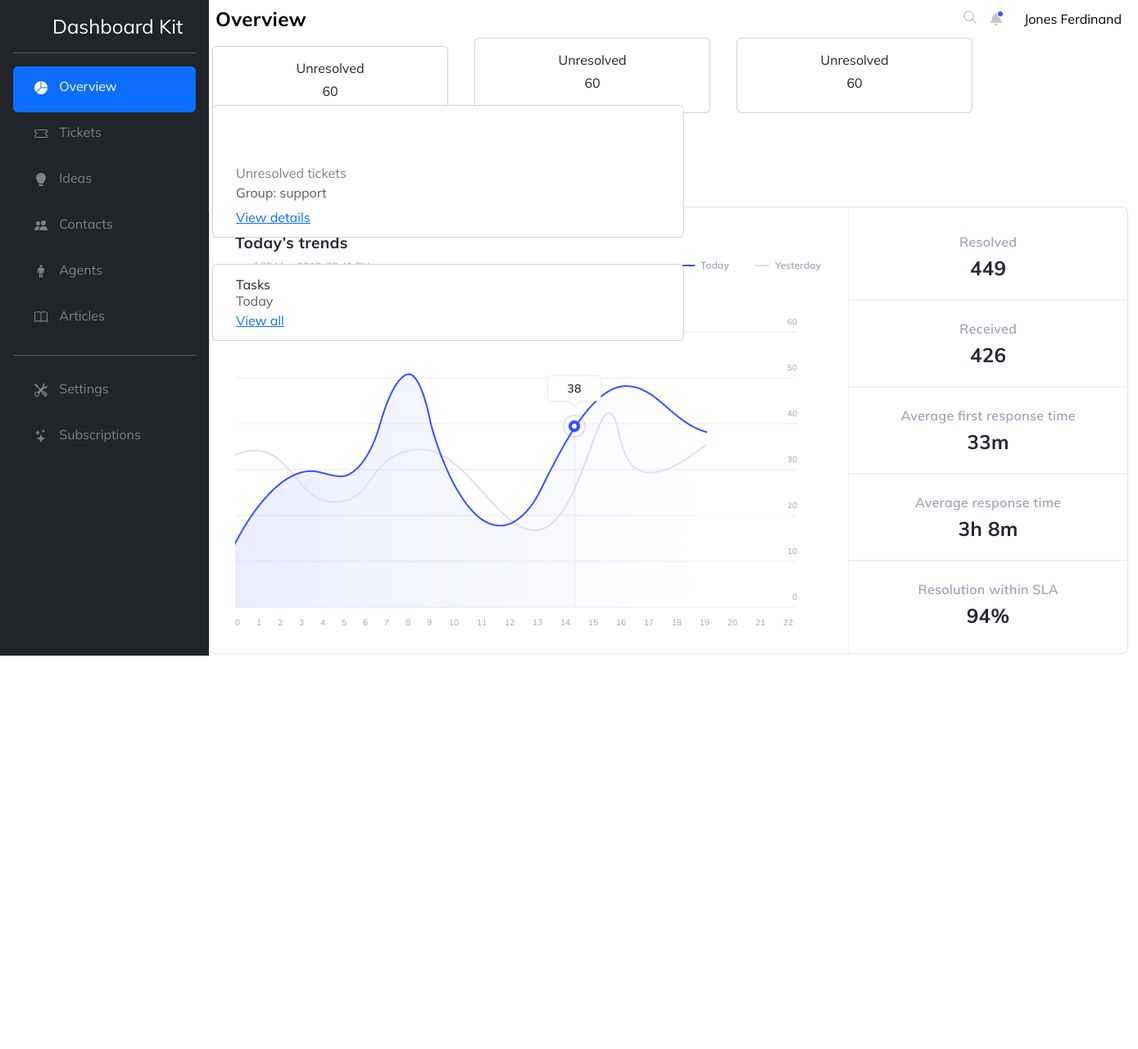
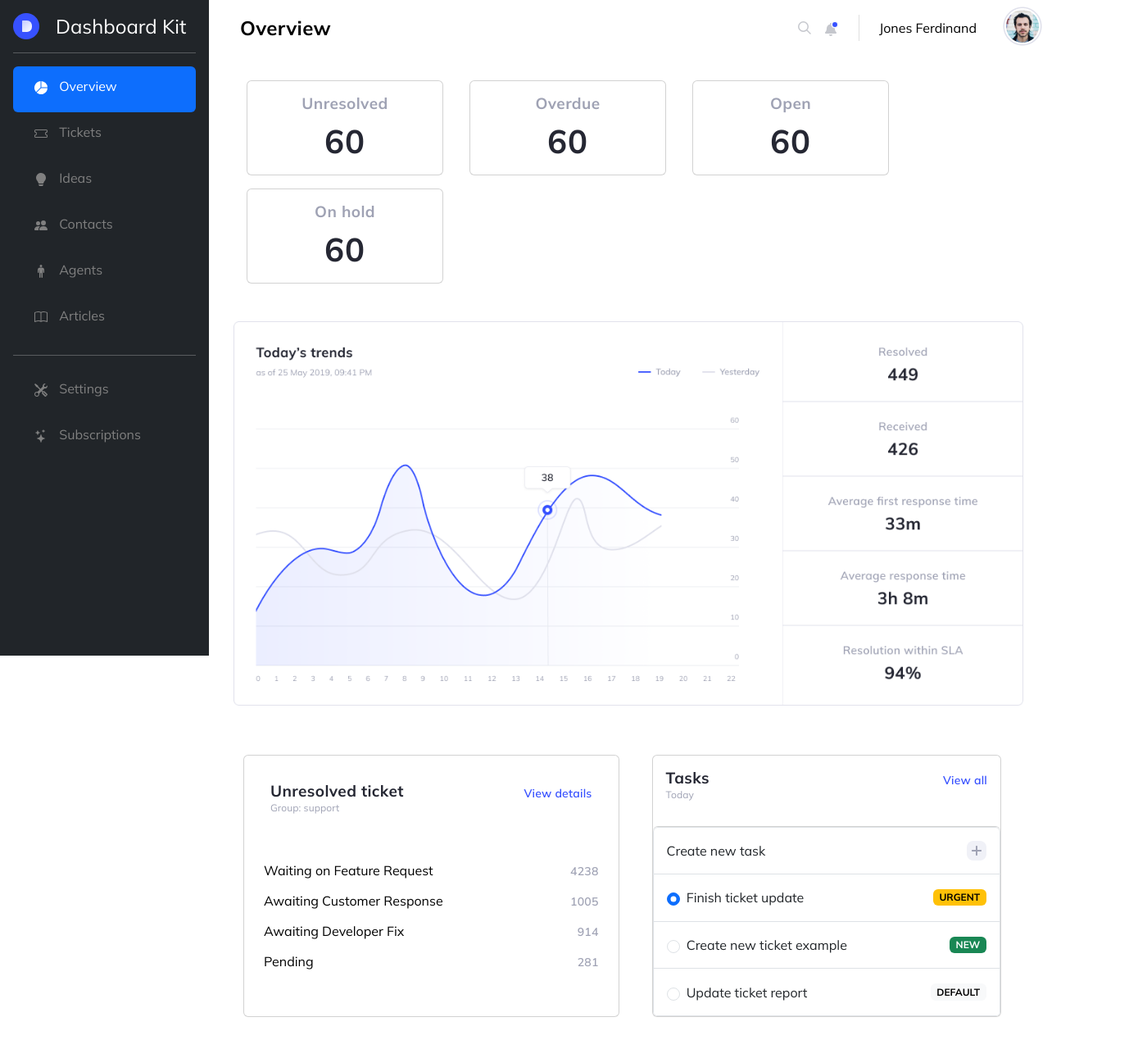
Before and after one commit to Vera9927/Bootstrap, a website: page Assignment5/public/index.html in a window 1280 px wide. Shown: the whole page at 82% size, 1389 px wide, since content can reach past the window. Before the commit the page ends 803 px from the top, so only its background shows below. Drawn offline with nearby package versions, Linux system fonts and the light colour scheme.

Commit message:
fix:content in the right side.
fix: logo;
fix: overview;
fix: today's trend;
fix: bottom card;

```diff
--- a/Assignment5/public/assets/css/style.css
+++ b/Assignment5/public/assets/css/style.css
@@ -1,41 +1,59 @@
-/* dashboard */
-#dash{
+@media (min-width: 768px) {
+  .bd-placeholder-img-lg {
+    font-size: 3.5rem;
+  }
+
+  #sidebar {
     width: 255px;
     height: 100vh;
     background-color: #ffffff;
     font-family: "Mulish", sans-serif;
-    font-size: 16px;
-
   }
+}
 
 
-/* Graphs */
-#graphContainer{
-  font-family: "Mulish", sans-serif;
+
+#container {
+  width: 100vw;
+  height: 100vh;
 }
 
-#overview{
-  font-size: 24px;
-  font-weight: 700;
-  line-height: 30.12px;
-  letter-spacing: 0.3px;
+
+
+/* sidebar */
+#sidebar {
+  width: 255px;
+  height: 100vh;
+  background-color: #ffffff;
   font-family: "Mulish", sans-serif;
-  color: black;
+  font-size: 16px;
+  position: fixed;
 }
 
-.hstack {
+#dashboardTitle{
+  width:255px;
   display: flex;
-  align-items: center;
+  justify-content: flex-start;
+  gap: 20px;
 }
 
-.flex-grow {
-  flex-grow: 1;
+/* content */
+#graphContainer {
+
+  font-family: "Mulish", sans-serif;
+  width: calc(100% - 255px);
+  height: auto;
+  overflow-y: auto;
+  margin-left: 255px;
+  display: flex;
+  flex-direction: column;
+  justify-content: center;
+
+  gap: 30px;
+
 }
 
-#name{
-  color: black;
-}
-.nav-link{
+.nav-link {
   color: gray;
   font-size: 16px;
   font-weight: 400;
@@ -45,25 +63,154 @@
   top: 184px;
 }
 
-.icons{
+.icons {
   margin: 10px;
 
 }
 
+/* tool bar */
+#overview {
+  font-size: 24px;
+  font-weight: 700;
+  line-height: 30.12px;
+  letter-spacing: 0.3px;
+  font-family: "Mulish", sans-serif;
+  color: black;
+  margin-left: 30px;
 
-#todaystrend{
-  width: 1122px;
-  height: 546px;
 }
 
-@media (min-width: 768px) {
-    .bd-placeholder-img-lg {
-      font-size: 3.5rem;
-    }
-    #dash{
-      width: 255px;
-      height: 100vh;
-      background-color: #ffffff;
-      font-family: "Mulish", sans-serif;
-    }
-  }
+#name {
+  color: black;
+}
+
+#vrcontainer {
+  display: flex;
+  justify-content: center;
+  align-items: center;
+  height: 100%;
+}
+
+.vr {
+  height: 32px;
+}
+
+
+
+/* overview cards */
+#overviewcards {
+  margin: 0 30px 0 30px;
+}
+
+.card-title {
+
+  font-family: Mulish;
+  font-size: 19px;
+  font-weight: 700;
+  line-height: 23.85px;
+  letter-spacing: 0.4000000059604645px;
+  text-align: center;
+  color: #9FA2B4;
+}
+
+.card-number {
+
+  font-family: Mulish;
+  font-size: 40px;
+  font-weight: 700;
+  line-height: 50.2px;
+  letter-spacing: 1px;
+  text-align: center;
+  color: #252733;
+
+
+}
+
+/* Today's trends */
+#todaystrend {
+  width: 94%;
+  height: auto;
+  margin: 0 30px 0 30px;
+  display: flex;
+  justify-content: center;
+  align-items: center;
+}
+
+
+/* unsolved ticket and tasks  */
+
+
+#bottomcards {
+  display: flex;
+  justify-content: center;
+  margin: 30px;
+}
+
+#leftcard {
+  height: 320px;
+}
+
+#rightcard {
+  height: 320px;
+}
+
+.rightsideText {
+  font-family: Mulish;
+  font-size: 14px;
+  font-weight: 600;
+  line-height: 20px;
+  letter-spacing: 0.20000000298023224px;
+  text-align: right;
+  color: #9FA2B4;
+
+}
+
+h5 {
+  font-family: Mulish;
+  font-size: 19px;
+  font-weight: 700;
+  line-height: 23.85px;
+  letter-spacing: 0.4000000059604645px;
+  text-align: left;
+  color: #252733;
+  ;
+
+}
+
+h6 {
+
+  font-family: Mulish;
+  font-size: 12px;
+  font-weight: 400;
+  line-height: 16px;
+  letter-spacing: 0.10000000149011612px;
+  text-align: left;
+  color: #9FA2B4;
+  ;
+
+}
+
+.card-link {
+
+  font-family: Mulish;
+  font-size: 14px;
+  font-weight: 600;
+  line-height: 20px;
+  letter-spacing: 0.20000000298023224px;
+  text-align: right;
+  color: #3751FF;
+
+}
+
+.list-group {
+  height: 232px;
+  overflow-y: auto;
+  margin-left: 0;
+}
+
+.list-group-item {
+  height: 58px;
+  display: flex;
+  align-items: center;
+  justify-content: space-between;
+}
--- a/Assignment5/public/index.html
+++ b/Assignment5/public/index.html
@@ -19,13 +19,13 @@
 </head>
 
 <body>
-    <div class="container-fluid d-flex p-0">
+    <div class="container-fluid d-flex p-0" id="container">
+
         <!-- side bar -->
-        <div class="d-flex flex-column flex-shrink-0 p-3 text-bg-dark" style="width: 255px; height: -100vh; " id="dash">
-            <a href="/" class="d-flex align-items-center mb-3 mb-md-0 me-md-auto text-white text-decoration-none">
-                <svg class="bi pe-none me-2" width="40" height="32">
-                    <use xlink:href="#bootstrap" />
-                </svg>
+        <div class="d-flex flex-column flex-shrink-0 p-3 text-bg-dark" style="width: 255px; height: -100vh; "
+            id="sidebar">
+            <a href="/" class="d-flex align-items-center mb-3 mb-md-0 me-md-auto text-white text-decoration-none" id="dashboardTitle">
+                <img src="assets/img/logo.png" alt="logo of dashboard">
                 <span class="fs-4" id="titleDashboard">Dashboard Kit</span>
             </a>
             <hr>
@@ -111,84 +111,188 @@
         </div>
 
 
-        <!-- overview -->
+        <!-- content-->
         <div id="graphContainer">
 
             <!-- tool bar -->
             <div class="hstack gap-3">
-                <div class="p-2" id="overview">Overview</div>
-                <div class="flex-grow"></div>
-                <div><img src="assets/icon/search.svg" alt="search icon"></div>
-                <div><img src="assets/icon/new.svg" alt="notification icon"></div>
+                <!-- overview row -->
+                <div class="p-2 " id="overview">Overview</div>
+
+                <!-- search and notification -->
+                <ul class="p-2 ms-auto list-unstyled d-flex">
+                    <li class="d-flex align-items-center me-3">
+                        <img src="assets/icon/search.svg" alt="search icon">
+                    </li>
+                    <li class="d-flex align-items-center">
+                        <img src="assets/icon/new.svg" alt="notification icon">
+                    </li>
+                </ul>
+
+                <div id="vrcontainer">
+                    <div class="vr"></div>
+                </div>
+
                 <div class="p-2" id="name">Jones Ferdinand</div>
+                <div class="p-2"><img src="assets/img/photo.png" alt="personal photo"></div>
             </div>
 
 
-
-            <!-- <div class="hstack gap-3">
-                <div class="p-2" id="overview">Overview</div>
-                <div class="p-2 ms-auto"><svg xmlns="http://www.w3.org/2000/svg" width="16" height="16"
-                        fill="currentColor" class="bi bi-search" viewBox="0 0 16 16">
-                        <path
-                            d="M11.742 10.344a6.5 6.5 0 1 0-1.397 1.398h-.001q.044.06.098.115l3.85 3.85a1 1 0 0 0 1.415-1.414l-3.85-3.85a1 1 0 0 0-.115-.1zM12 6.5a5.5 5.5 0 1 1-11 0 5.5 5.5 0 0 1 11 0" />
-                    </svg><svg xmlns="http://www.w3.org/2000/svg" width="16" height="16" fill="currentColor"
-                        class="bi bi-bell icons" viewBox="0 0 16 16">
-                        <path
-                            d="M8 16a2 2 0 0 0 2-2H6a2 2 0 0 0 2 2M8 1.918l-.797.161A4 4 0 0 0 4 6c0 .628-.134 2.197-.459 3.742-.16.767-.376 1.566-.663 2.258h10.244c-.287-.692-.502-1.49-.663-2.258C12.134 8.197 12 6.628 12 6a4 4 0 0 0-3.203-3.92zM14.22 12c.223.447.481.801.78 1H1c.299-.199.557-.553.78-1C2.68 10.2 3 6.88 3 6c0-2.42 1.72-4.44 4.005-4.901a1 1 0 1 1 1.99 0A5 5 0 0 1 13 6c0 .88.32 4.2 1.22 6" />
-                    </svg>
-                </div>
-                <div class="vr"></div>
-                <div class="p-2" id="name">Jones Ferdinand</div>
-            </div> -->
-
-            <!-- Statistics cards -->
-            <div class="row">
-                <div class="card text-center mb-3 mx-3 icons" style="width: 18rem;">
+            <!-- overview cards -->
+            <div class="row" id="overviewcards">
+                <div class="card text-center mb-3 mx-3 " style="width: 15rem;">
                     <div class="card-body">
                         <h5 class="card-title">Unresolved</h5>
-                        <p class="card-text">60</p>
+                        <p class="card-number">60</p>
                     </div>
                 </div>
-                <div class="card text-center mb-3 mx-3" style="width: 18rem;">
+                <div class="card text-center mb-3 mx-3" style="width: 15rem;">
                     <div class="card-body">
-                        <h5 class="card-title">Unresolved</h5>
-                        <p class="card-text">60</p>
+                        <h5 class="card-title">Overdue</h5>
+                        <p class="card-number">60</p>
                     </div>
                 </div>
-                <div class="card text-center mb-3 mx-3" style="width: 18rem;">
+                <div class="card text-center mb-3 mx-3" style="width: 15rem;">
                     <div class="card-body">
-                        <h5 class="card-title">Unresolved</h5>
-                        <p class="card-text">60</p>
+                        <h5 class="card-title">Open</h5>
+                        <p class="card-number">60</p>
                     </div>
                 </div>
-                <div class="card text-center mb-3 mx-3" style="width: 18rem;">
+                <div class="card text-center mb-3 mx-3" style="width: 15rem;">
                     <div class="card-body">
-                        <h5 class="card-title">Unresolved</h5>
-                        <p class="card-text">60</p>
+                        <h5 class="card-title">On hold</h5>
+                        <p class="card-number">60</p>
                     </div>
                 </div>
             </div>
 
             <!-- Today's trends -->
-            <img src="/assets/img/trends.png" alt="imagine of today's trends">
+            <div class="text-center" id="todaystrend">
+                <img src="/assets/img/trends.png" class="img-fluid" alt="imagine of today's trends">
+            </div>
+
 
             <!-- unsolved ticket and tasks -->
-            <div class="row">
-                <div class="card mx-3 my-3" style="width: 36rem;">
-                    <div class="card-body">
-                        <h5 class="card-title">Unresolved tickets</h5>
-                        <h6 class="card-subtitle mb-2 text-body-secondary">Group: support</h6>
-                        <a href="#" class="card-link">View details</a>
+
+            <div class="row" id="bottomcards">
+
+                <!-- bottom left card" -->
+                <div class="col-md-6 mb-3" >
+                    <div class="card p-3" id="leftcard">
+                        <!-- title -->
+                        <div class="card-body d-flex flex-column ">
+                            <div class="c-details d-flex d-flex justify-content-between align-items-end">
+                                <h5 class="mb-0">Unresolved ticket</h5>
+                                <p class="card-link">View details</p>
+                            </div>
+                            <h6>Group: support</h6>
+
+                        </div>
+
+                        <!-- bottom left table -->
+                        <div class="bottomLeftTable  mb-3">
+                            <table class="table mb-3 ">
+                                <tbody>
+                                    <tr>
+                                        <td class="pl-0">Waiting on Feature Request</td>
+                                        <td class="pr-0 text-right">
+                                            <div class="rightsideText">4238</div>
+                                        </td>
+                                    </tr>
+                                    <tr>
+                                        <td class="pl-0">Awaiting Customer Response</td>
+                                        <td class="pr-0 text-right">
+                                            <div class="rightsideText">1005</div>
+                                        </td>
+                                    </tr>
+                                    <tr>
+                                        <td class="pl-0">Awaiting Developer Fix</td>
+                                        <td class="pr-0 text-right">
+                                            <div class="rightsideText">914</div>
+                                        </td>
+                                    </tr>
+                                    <tr>
+                                        <td class="pl-0">Pending</td>
+                                        <td class="pr-0 text-right">
+                                            <div class="rightsideText">281</div>
+                                        </td>
+                                    </tr>
+                                </tbody>
+                            </table>
+                        </div>
 
                     </div>
+
                 </div>
-                <div class="card mx-3 my-3" style="width: 36rem;">
-                    <div class="card-body">
-                        <h5 class="card-title">Tasks</h5>
-                        <h6 class="card-subtitle mb-2 text-body-secondary">Today</h6>
-                        <a href="#" class="card-link">View all</a>
+
+
+                <!-- bottom right card" -->
+                <div class="col-md-6 mb-3">
+                    <div class="card  mx-3" id="rightcard">
+
+                        <!-- title -->
+                        <div class="card-body d-flex flex-column ">
+                            <div class="c-details d-flex d-flex justify-content-between align-items-end">
+                                <h5 class="mb-0">Tasks</h5>
+                                <p class="card-link">View all</p>
+                            </div>
+                            <h6>Today</h6>
+
+                        </div>
+
+
+                        <!-- list -->
+                        <ul class="list-group">
+
+
+                            <!-- create new task -->
+                            <li class="list-group-item">
+
+                                <p>Create new task</p>
+                                <img src="assets/img/inactive.png" alt="create button">
+
+                            </li>
+
+                            <!-- radios list -->
+                            <li class="list-group-item">
+                                <div>
+                                    <input class="form-check-input me-1" type="radio" name="listGroupRadio" value=""
+                                        id="firstRadio" checked>
+                                    <label class="form-check-label" for="firstRadio">Finish ticket update</label>
+                                </div>
+
+                                <span class="badge text-bg-warning">URGENT</span>
+                            </li>
+                            <li class="list-group-item">
+
+                                <div>
+                                    <input class="form-check-input me-1" type="radio" name="listGroupRadio" value=""
+                                        id="secondRadio">
+                                    <label class="form-check-label" for="secondRadio">Create new ticket example</label>
+
+                                </div>
+
+                                <span class="badge text-bg-success">NEW</span>
+                            </li>
+                            <li class="list-group-item">
+                                <div>
+                                    <input class="form-check-input me-1" type="radio" name="listGroupRadio" value=""
+                                        id="thirdRadio">
+                                    <label class="form-check-label" for="thirdRadio">Update ticket report</label>
+
+                                </div>
+
+                                <span class="badge text-bg-light">DEFAULT</span>
+                            </li>
+                        </ul>
+
+
                     </div>
+
                 </div>
+
+
+
             </div>
         </div>
 
```
Also changed, not shown: Assignment5/public/assets/img/inactive.png (added), Assignment5/public/assets/img/logo.png (added), 1 other file.
